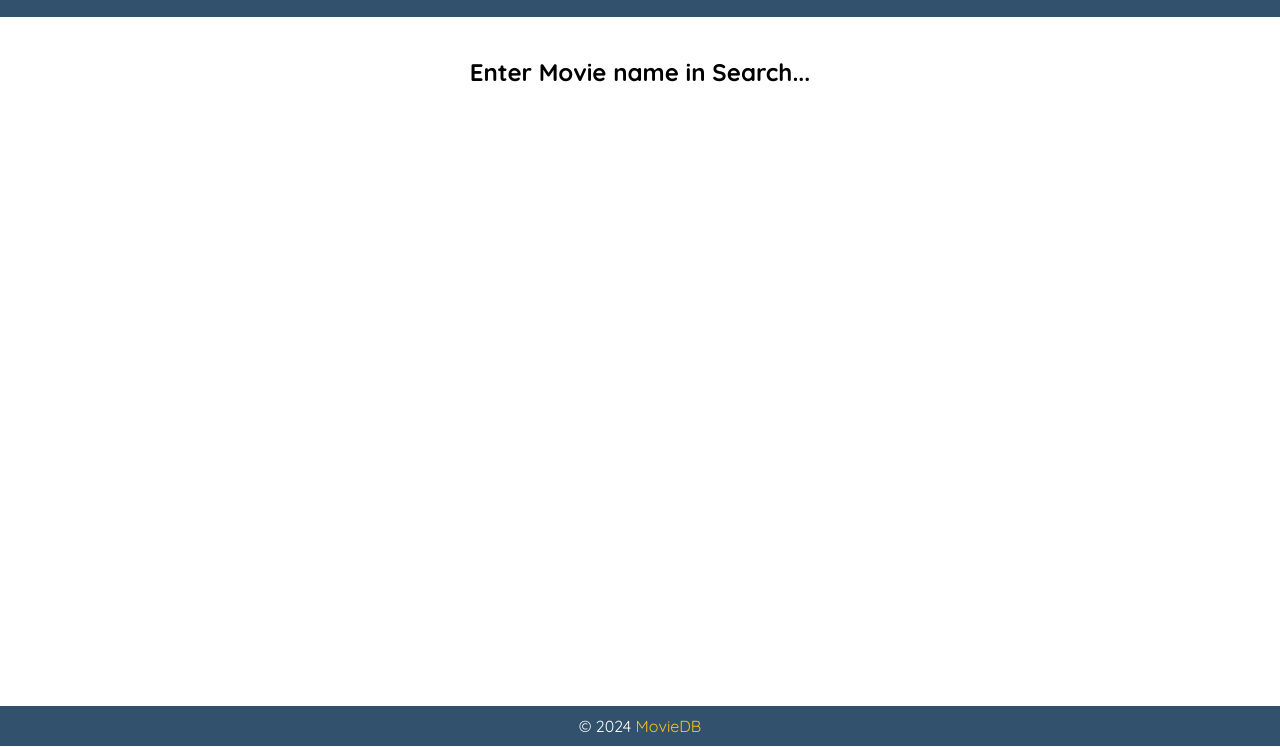
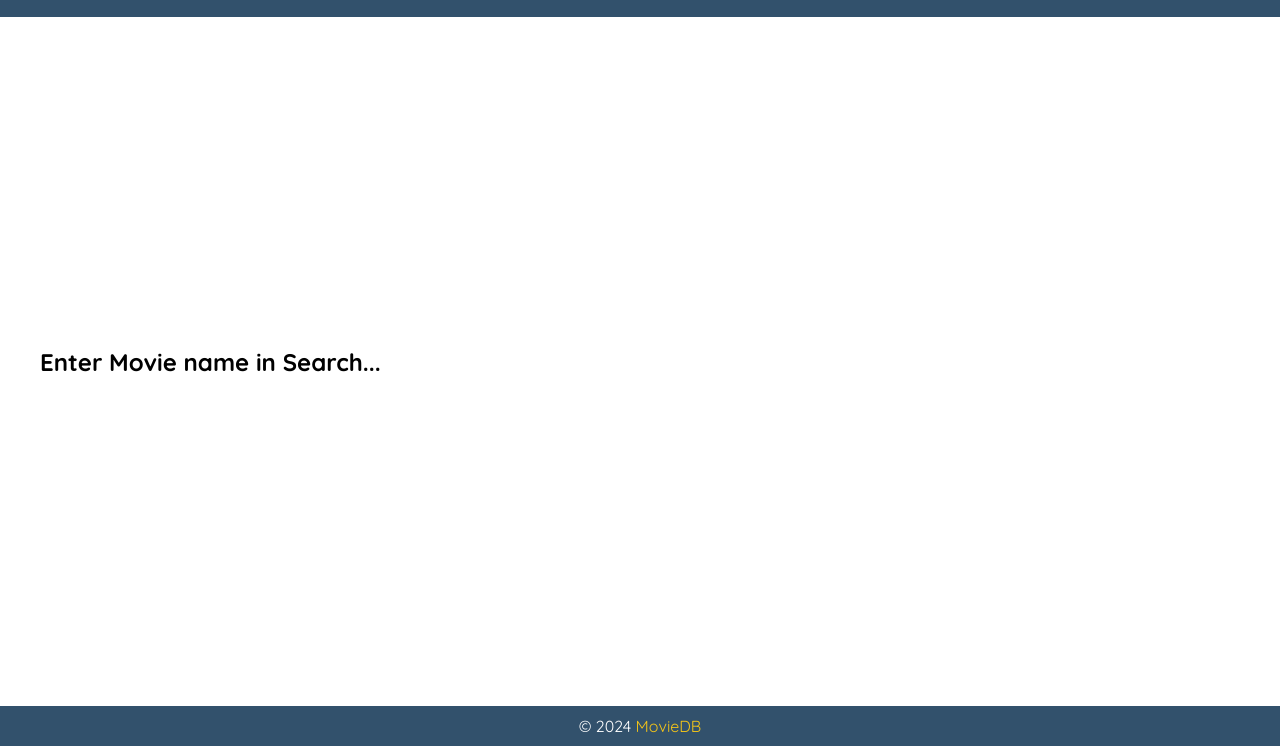
Before and after one commit to pdyrahul/MovieDb, a plain HTML site: page index.html in a window 1280 px wide. Shown: the part 53-800 px from the top of the page. Drawn offline with Linux system fonts and the light colour scheme.

Commit message:
main/css

```diff
--- a/script.js
+++ b/script.js
@@ -19,6 +19,7 @@ const getMovieInfo = async (movie) => {
     console.error('Error fetching movie data:', error);
     showNoMovieFound(); // Handle errors by showing "No movie found"
   }
+
 };
 
 const showNoMovieFound = () => {
--- a/style.css
+++ b/style.css
@@ -27,7 +27,7 @@ body{background-color: var(--text-color);  font-weight: 400;}
   .search_container input{border-radius: 4px 0 0 4px;}
   .search_container button{border-radius: 0 4px 4px 0; background-color: var(--primary-color); cursor: pointer; transition: all 0.2s;}
   .search_container button:hover{background-color: var(--primary-color_dark);}
-  main{height: calc(100vh - 191px); max-width: 1200px; margin: 0 auto; margin-block: 40px;}
+  main{height: calc(100vh - 191px); max-width: 1200px; margin: 0 auto; margin-block: 40px; display: flex; align-items: center;}
   .movie_container{display:flex; justify-content: center;  border-radius:4px;}
   .movie-des{width:40%; line-height: 2.2; padding: 0 10px;}
   .movie-des h2{text-align: center; font-size: 32px;}
```
Also changed, not shown: index.html (+2 -0 lines).
